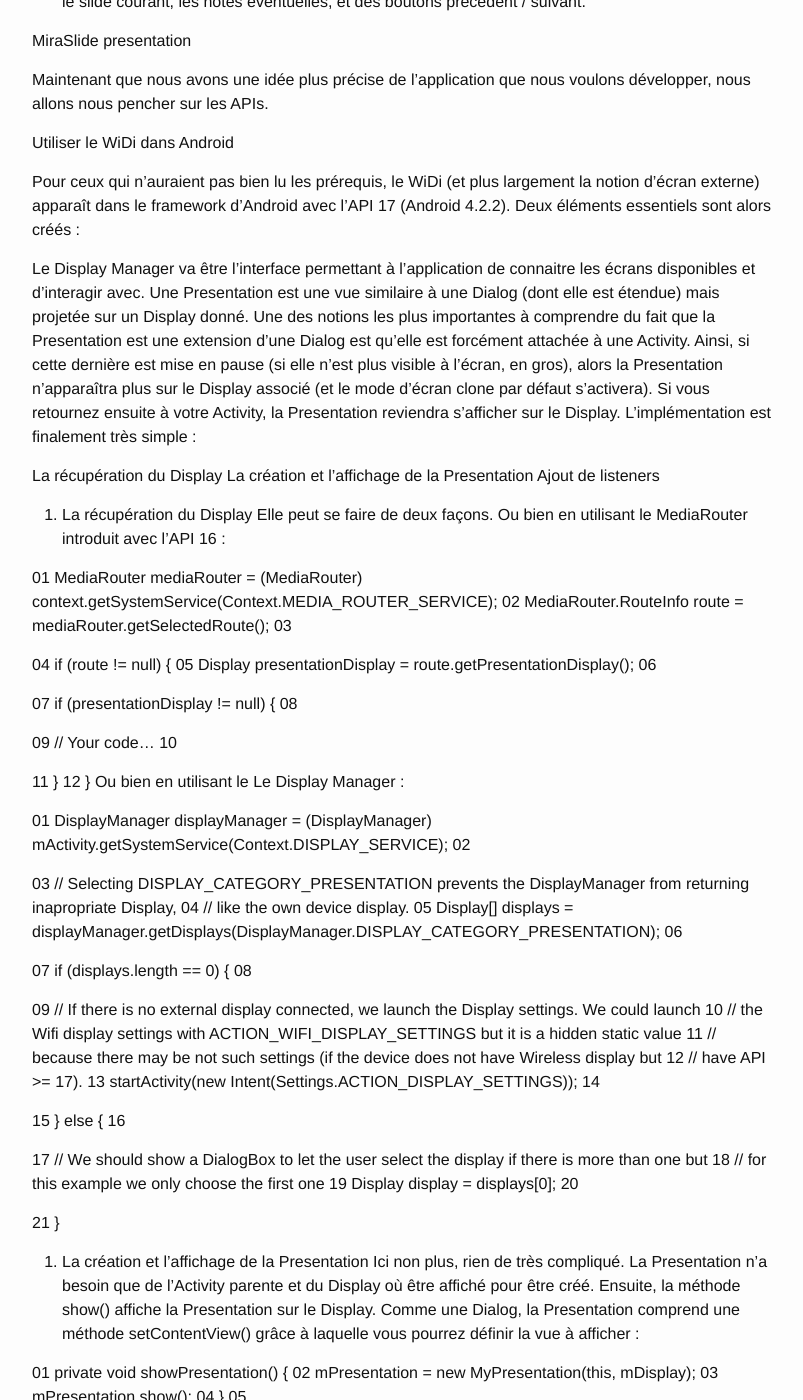
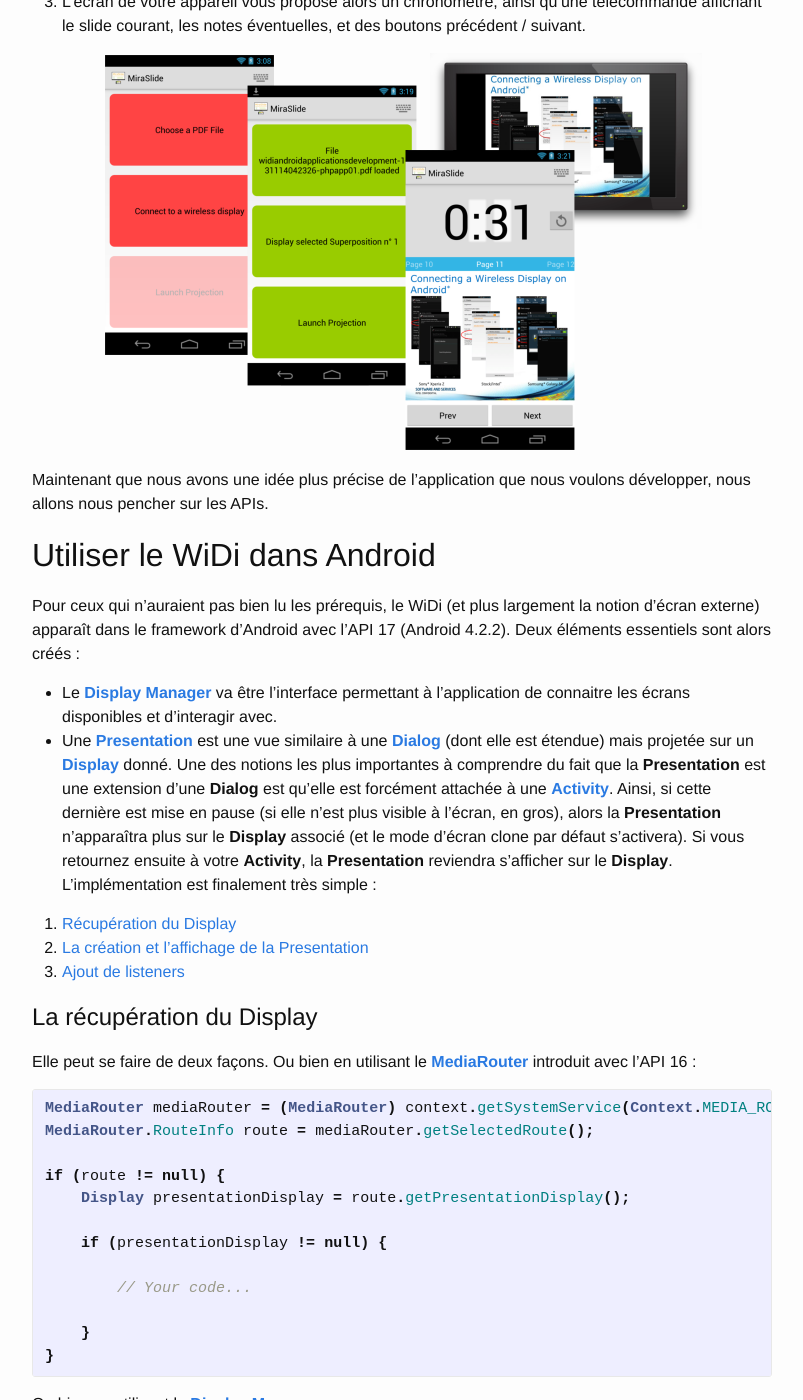
Before and after one commit to CmoaToto/cmoatoto.github.io, a Jekyll site: the page built from _posts/2013-12-14-miraslide-dev-une-app-miracast.markdown, in a window 1280 px wide and 1400 px high, scrolled down 1740 px. Shown: the whole window, without its empty margins (238-1041 px from the left). Built offline with Jekyll 4.4.1, drawn with Linux system fonts in a browser that asks for light colours; some of the changed text lies outside the part shown.

Commit message:
Moar update on Miraslide post migration to md

```diff
--- a/_posts/2013-12-14-miraslide-dev-une-app-miracast.markdown
+++ b/_posts/2013-12-14-miraslide-dev-une-app-miracast.markdown
@@ -25,7 +25,7 @@
 <a name="prerequis" />
 
 Prérequis
-=========
+---------
 
 **Android :** Si vous débutez sur le développement Android, je vous conseille très fortement de lire tous les guides de démarrage sur [le site des développeurs Android](http://developer.android.com/index.html).
 
@@ -38,7 +38,7 @@
 <a name="intro-miraslide" />
 
 MiraSlide : Une application de Présentations
-============================================
+--------------------------------------------
 
 {% img center /assets/images/miraslide_logo.png 300  MiraSlide logo %}
 
@@ -59,92 +59,79 @@
 
 3. L'écran de votre appareil vous propose alors un chronomètre, ainsi qu'une télécommande affichant le slide courant, les notes éventuelles, et des boutons précédent / suivant.
 
-MiraSlide presentation
+{% img center /assets/images/miraslide_presentation.png 600  MiraSlide presentation %}
 
 Maintenant que nous avons une idée plus précise de l'application que nous voulons développer, nous allons nous pencher sur les APIs.
 
+<a name="widi-dans-android" />
+
 Utiliser le WiDi dans Android
+-----------------------------
 
 Pour ceux qui n'auraient pas bien lu les prérequis, le WiDi (et plus largement la notion d'écran externe) apparaît dans le framework d'Android avec l'API 17 (Android 4.2.2). Deux éléments essentiels sont alors créés :
 
-Le Display Manager va être l'interface permettant à l'application de connaitre les écrans disponibles et d’interagir avec.
-Une Presentation est une vue similaire à une Dialog (dont elle est étendue) mais projetée sur un Display donné. Une des notions les plus importantes à comprendre du fait que la Presentation est une extension d'une Dialog est qu'elle est forcément attachée à une Activity. Ainsi, si cette dernière est mise en pause (si elle n'est plus visible à l'écran, en gros), alors la Presentation n’apparaîtra plus sur le Display associé (et le mode d'écran clone par défaut s'activera). Si vous retournez ensuite à votre Activity, la Presentation reviendra s'afficher sur le Display.
+- Le **[Display Manager](http://developer.android.com/reference/android/hardware/display/DisplayManager.html)** va être l'interface permettant à l'application de connaitre les écrans disponibles et d’interagir avec.
+- Une **[Presentation](http://developer.android.com/reference/android/app/Presentation.html)** est une vue similaire à une **[Dialog](http://developer.android.com/reference/android/app/Dialog.html)** (dont elle est étendue) mais projetée sur un **[Display](http://developer.android.com/reference/android/view/Display.html)** donné. Une des notions les plus importantes à comprendre du fait que la **Presentation** est une extension d'une **Dialog** est qu'elle est forcément attachée à une **[Activity](http://developer.android.com/reference/android/app/Activity.html)**. Ainsi, si cette dernière est mise en pause (si elle n'est plus visible à l'écran, en gros), alors la **Presentation** n’apparaîtra plus sur le **Display** associé (et le mode d'écran clone par défaut s'activera). Si vous retournez ensuite à votre **Activity**, la **Presentation** reviendra s'afficher sur le **Display**.
 L'implémentation est finalement très simple :
 
+1. [Récupération du Display][31]
+2. [La création et l'affichage de la Presentation][32]
+3. [Ajout de listeners][33]
+
+    [31]: #recuperation-display
+    [32]: #creation-affichage
+    [33]: #ajout-listeners
+
+<a name="recuperation-display" />
+
 La récupération du Display
-La création et l'affichage de la Presentation
-Ajout de listeners
-1. La récupération du Display
-Elle peut se faire de deux façons. Ou bien en utilisant le MediaRouter introduit avec l'API 16 :
+==========================
 
-01
+Elle peut se faire de deux façons. Ou bien en utilisant le **[MediaRouter](http://developer.android.com/reference/android/media/MediaRouter.html)** introduit avec l'API 16 :
+
+{% highlight java %}
 MediaRouter mediaRouter = (MediaRouter) context.getSystemService(Context.MEDIA_ROUTER_SERVICE);
-02
 MediaRouter.RouteInfo route = mediaRouter.getSelectedRoute();
-03
 
-04
 if (route != null) {
-05
     Display presentationDisplay = route.getPresentationDisplay();
-06
 
-07
     if (presentationDisplay != null) {
-08
 
-09
         // Your code...
-10
 
-11
     }
-12
 }
-Ou bien en utilisant le Le Display Manager :
+{% endhighlight %}
 
-01
+Ou bien en utilisant le **[Display Manager](http://developer.android.com/reference/android/hardware/display/DisplayManager.html)** :
+
+{% highlight java %}
 DisplayManager displayManager = (DisplayManager) mActivity.getSystemService(Context.DISPLAY_SERVICE);
-02
 
-03
 // Selecting DISPLAY_CATEGORY_PRESENTATION prevents the DisplayManager from returning inapropriate Display,
-04
 // like the own device display.
-05
 Display[] displays = displayManager.getDisplays(DisplayManager.DISPLAY_CATEGORY_PRESENTATION);
-06
 
-07
 if (displays.length == 0) {
-08
 
-09
     // If there is no external display connected, we launch the Display settings. We could launch
-10
     // the Wifi display settings with ACTION_WIFI_DISPLAY_SETTINGS but it is a hidden static value
-11
     // because there may be not such settings (if the device does not have Wireless display but
-12
     // have API >= 17).
-13
     startActivity(new Intent(Settings.ACTION_DISPLAY_SETTINGS));
-14
 
-15
 } else {
-16
 
-17
     // We should show a DialogBox to let the user select the display if there is more than one but
-18
     // for this example we only choose the first one
-19
     Display display = displays[0];
-20
 
-21
 }
+
+{% endhighlight %}
+
+
 2. La création et l'affichage de la Presentation
 Ici non plus, rien de très compliqué. La Presentation n'a besoin que de l'Activity parente et du Display où être affiché pour être créé. Ensuite, la méthode show() affiche la Presentation sur le Display. Comme une Dialog, la Presentation comprend une méthode setContentView() grâce à laquelle vous pourrez définir la vue à afficher :
 
```
